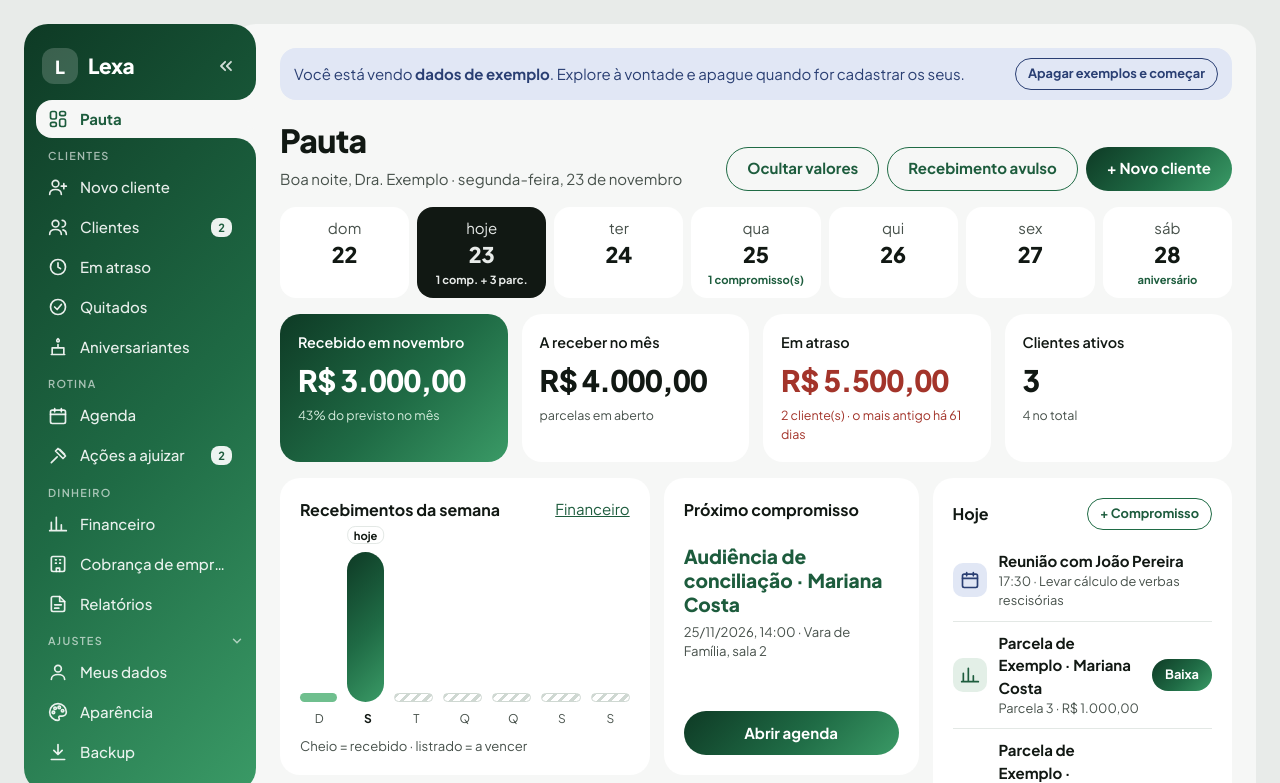
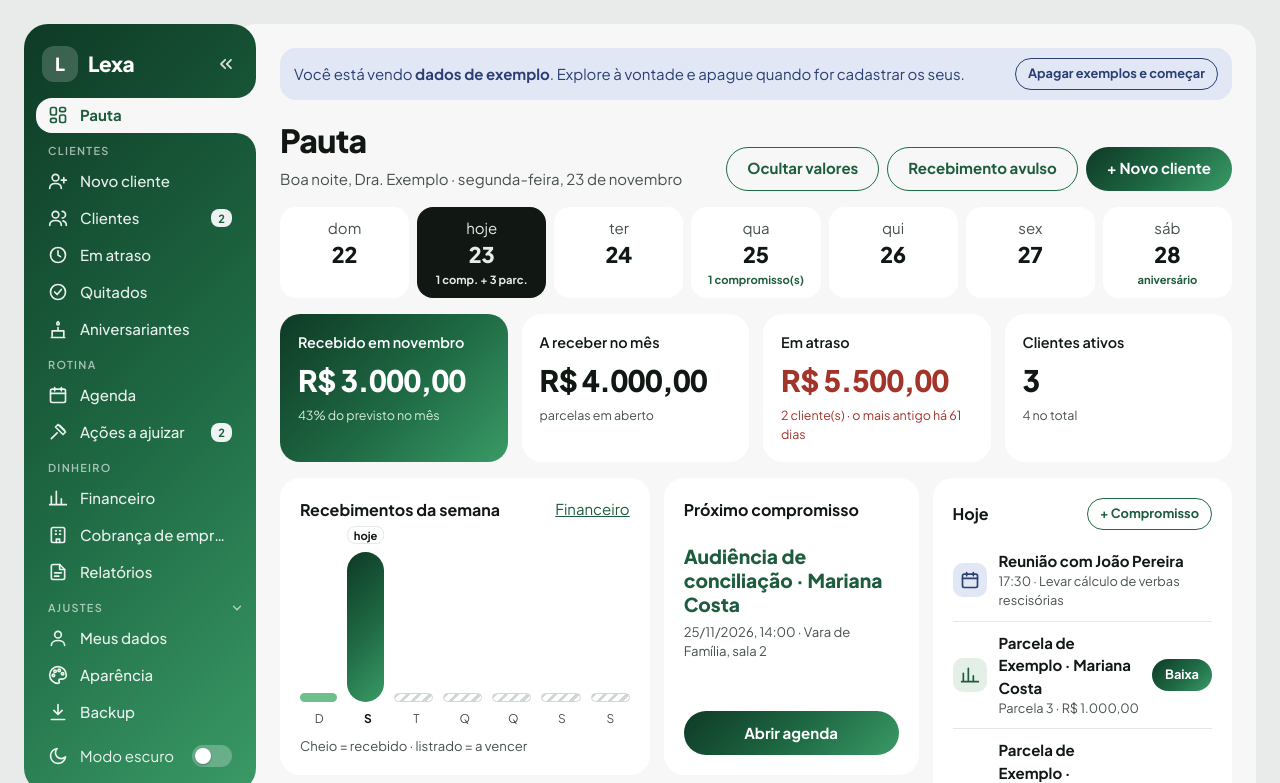
Before and after one commit to Raiugami/lexa-escritorio, a plain HTML site: page index.html in a window 1280 px wide. Both pictures are taken after a click on the button "AJUSTES". Shown: the top 783 px of the page. Drawn offline with Linux system fonts and the light colour scheme.

Commit message:
Menu lateral cabe inteiro na altura da tela, sem rolagem
Co-Authored-By: Claude Opus 5.5 <noreply@anthropic.com>
Claude-Session: https://claude.ai/code/session_01R4ADGn7NgBHNiv24Z3VKji

```diff
--- a/index.html
+++ b/index.html
@@ -238,6 +238,15 @@ textarea{min-height:70px;resize:vertical}
 @media (min-width:761px){
   .app{gap:0}
   .side{background:var(--grad);color:#fff;z-index:2;padding:20px 0 20px 12px;scrollbar-gutter:auto}
+  /* o menu cabe inteiro na altura da tela: os itens encolhem em vez de rolar */
+  .side{overflow:hidden;padding-block:clamp(10px,2.2vh,20px)}
+  .side-top{flex:0 0 auto;margin-bottom:clamp(2px,1vh,8px)}
+  .nav{flex:1 1 auto;min-height:0;gap:clamp(0px,.25vh,2px)}
+  .nav a{flex:0 1 40px;min-height:26px}
+  .nav .grp{flex:0 1 auto;padding-block:clamp(2px,1vh,8px) clamp(0px,.3vh,2px)}
+  .fold{flex:0 1 auto;min-height:0}
+  .side-foot{flex:0 0 auto}
+  .side-foot .side-btn{min-height:clamp(32px,4.6vh,40px)}
   .side .nav{padding-right:0}
   .main{margin-left:-24px;padding-left:48px}
   .side .logo{background:rgba(255,255,255,.18)}
@@ -261,6 +270,11 @@ textarea{min-height:70px;resize:vertical}
   .app.mini .nav a{margin-right:12px}
   .app.mini .nav a.on{margin-right:0;padding-right:12px}
   .app.mini .side-top,.app.mini .side-foot{padding-right:12px}
+}
+@media (min-width:761px) and (max-height:620px){
+  .nav .grp:not(.fold-btn){display:none}
+  .nav a{min-height:24px}
+  .side{overflow-y:auto}
 }
 @media print{ .side,.top,.noprint{display:none!important} .app{display:block;padding:0} .main{padding:0;background:#fff} .doc{padding:0} }
 </style>
```
